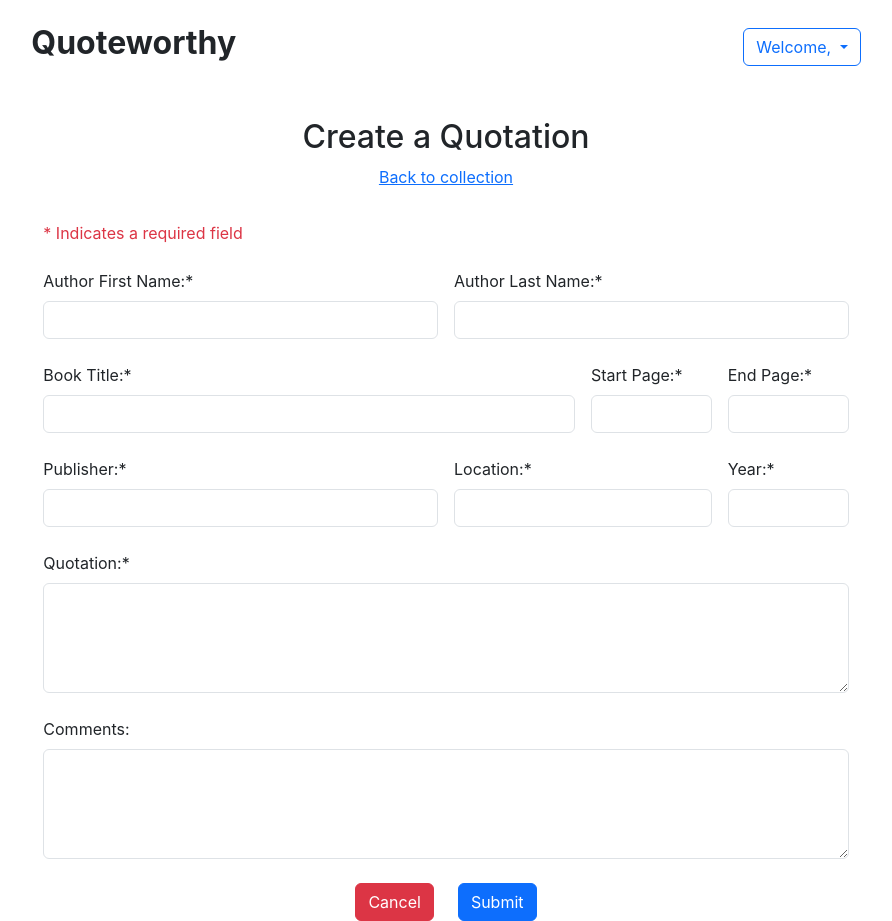
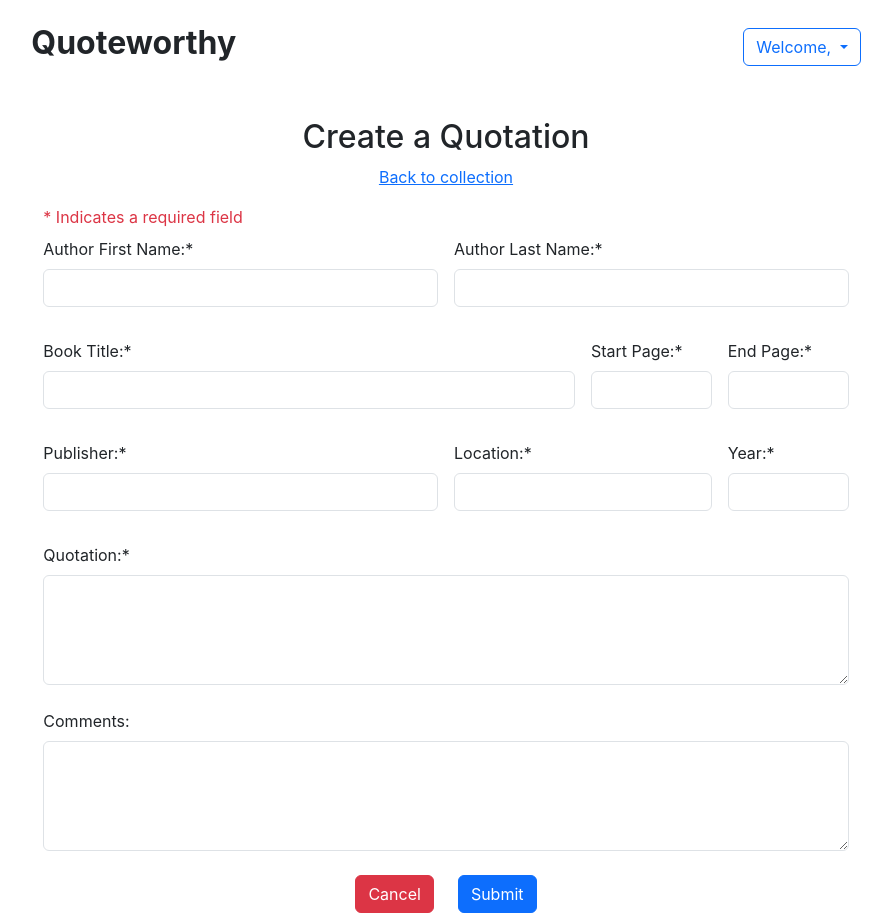
Before and after one commit to JohnathonBowers/quoteworthyProject, a React (Create React App) app in the folder client/: page /quotations/add in a window 1280 px wide. Shown: the whole page, without its empty margins (194-1086 px from the left). Built offline with nearby package versions, Linux system fonts and the light colour scheme.

Commit message:
refactored styling of back-end error message display on QuotationForm component

```diff
--- a/client/src/components/QuotationCreate.jsx
+++ b/client/src/components/QuotationCreate.jsx
@@ -18,7 +18,7 @@ const QuotationCreate = (props) => {
         comments: ""
     }
 
-    const [errors, setErrors] = useState([])
+    const [errors, setErrors] = useState()
 
     const { firstName, logoutUser } = props
 
@@ -30,12 +30,7 @@ const QuotationCreate = (props) => {
                 navigate(`/quotations/${res.data._id}`)
             })
             .catch(err => {
-                const errorResponse = err.response.data.errors
-                const errorArray = [];
-                for (const key of Object.keys(errorResponse)) {
-                    errorArray.push(errorResponse[key].message)
-                }
-                setErrors(errorArray)
+                setErrors(err.response.data.errors)
             })
     }
 
--- a/client/src/components/QuotationEdit.jsx
+++ b/client/src/components/QuotationEdit.jsx
@@ -11,7 +11,7 @@ const QuotationEdit = (props) => {
 
     const [quotation, setQuotation] = useState({})
 
-    const [errors, setErrors] = useState([])
+    const [errors, setErrors] = useState()
 
     const [loaded, setLoaded] = useState(false)
 
@@ -42,12 +42,7 @@ const QuotationEdit = (props) => {
                 navigate("/quotations/" + id)
             })
             .catch(err => {
-                const errorResponse = err.response.data.errors
-                const errorArray = [];
-                for (const key of Object.keys(errorResponse)) {
-                    errorArray.push(errorResponse[key].message)
-                }
-                setErrors(errorArray)
+                setErrors(err.response.data.errors)
             })
     }
 
--- a/client/src/components/QuotationForm.jsx
+++ b/client/src/components/QuotationForm.jsx
@@ -24,59 +24,104 @@ const QuotationForm = (props) => {
     }
 
     return (
-        <div className="container col-lg-12">
-            <div className="mb-4">
-            {
-                errors.map((error, index) => <p key={index} className="text-danger">{error}</p>)
-            }
-            </div>
-            <p className="text-danger mb-4">* Indicates a required field</p>
+        <div className="container col-lg-12 mt-2">
+            <p className="text-danger mb-2">* Indicates a required field</p>
             <form onSubmit={handleSubmit}>
-                <div className="row g-3">
-                    <div className="col-sm-6">
+                <div className="row g-3 mb-4">
+                    <div className="col-md-6">
                         <label htmlFor="authorFirstName" className="form-label mb-2">Author First Name:*</label>
-                        <input type="text" name="authorFirstName" className="form-control mb-4" value={quotation.authorFirstName} onChange={handleChange} />
+                        <input type="text" name="authorFirstName" className="form-control mb-2" value={quotation.authorFirstName} onChange={handleChange} />
+                        {
+                            errors && errors.authorFirstName ?
+                            <p className="text-danger mb-2">{errors.authorFirstName.message}</p> :
+                            ""
+                        }
                     </div>
-                    <div className="col-sm-6">
+                    <div className="col-md-6">
                         <label htmlFor="authorLastName" className="form-label mb-2">Author Last Name:*</label>
-                        <input type="text" name="authorLastName" className="form-control mb-4" value={quotation.authorLastName} onChange={handleChange} />
+                        <input type="text" name="authorLastName" className="form-control mb-2" value={quotation.authorLastName} onChange={handleChange} />
+                        {
+                            errors && errors.authorLastName ?
+                            <p className="text-danger mb-2">{errors.authorLastName.message}</p> :
+                            ""
+                        }
                     </div>
                 </div>
-                <div className="row g-3">
-                    <div className="col-sm-8">
+                <div className="row g-3 mb-4">
+                    <div className="col-md-8">
                         <label htmlFor="bookTitle" className="form-label mb-2">Book Title:*</label>
-                        <input type="text" name="bookTitle" className="form-control mb-4" value={quotation.bookTitle} onChange={handleChange} />
+                        <input type="text" name="bookTitle" className="form-control mb-2" value={quotation.bookTitle} onChange={handleChange} />
                     </div>
-                    <div className="col-sm-2">
+                    <div className="col-md-2">
                         <label htmlFor="startPage" className="form-label mb-2">Start Page:*</label>
-                        <input type="number" name="startPage" className="form-control mb-4" value={quotation.startPage} onChange={handleChange} />
+                        <input type="number" name="startPage" className="form-control mb-2" value={quotation.startPage} onChange={handleChange} />
                     </div>
-                    <div className="col-sm-2">
+                    <div className="col-md-2">
                         <label htmlFor="endPage" className="form-label mb-2">End Page:*</label>
-                        <input type="number" name="endPage" className="form-control mb-4" value={quotation.endPage} onChange={handleChange} />
+                        <input type="number" name="endPage" className="form-control mb-2" value={quotation.endPage} onChange={handleChange} />
                     </div>
+                    {
+                        errors && errors.bookTitle ?
+                        <p className="text-danger mt-0 mb-2">{errors.bookTitle.message}</p> :
+                        ""
+                    }
+                    {
+                        errors && errors.startPage ?
+                        <p className="text-danger mt-0 mb-2">{errors.startPage.message}</p> :
+                        ""
+                    }
+                    {
+                        errors && errors.endPage ?
+                        <p className="text-danger mt-0 mb-2">{errors.endPage.message}</p> :
+                        ""
+                    }
                 </div>
-                <div className="row g-3">
-                    <div className="col-sm-6">
+                <div className="row g-3 mb-4">
+                    <div className="col-md-6">
                         <label htmlFor="publisherName" className="form-label mb-2">Publisher:*</label>
-                        <input type="text" name="publisherName" className="form-control mb-4" value={quotation.publisherName} onChange={handleChange} />
+                        <input type="text" name="publisherName" className="form-control mb-2" value={quotation.publisherName} onChange={handleChange} />
                     </div>
-                    <div className="col-sm-4">
+                    <div className="col-md-4">
                         <label htmlFor="publisherLocation" className="form-label mb-2">Location:*</label>
-                        <input type="text" name="publisherLocation" className="form-control mb-4" value={quotation.publisherLocation} onChange={handleChange} />
+                        <input type="text" name="publisherLocation" className="form-control mb-2" value={quotation.publisherLocation} onChange={handleChange} />
                     </div>
-                    <div className="col-sm-2">
+                    <div className="col-md-2">
                         <label htmlFor="yearPublished" className="form-label mb-2">Year:*</label>
-                        <input type="number" name="yearPublished" className="form-control mb-4" value={quotation.yearPublished} onChange={handleChange} />
+                        <input type="number" name="yearPublished" className="form-control mb-2" value={quotation.yearPublished} onChange={handleChange} />
                     </div>
+                    {
+                        errors && errors.publisherName ?
+                        <p className="text-danger mt-0 mb-2">{errors.publisherName.message}</p> :
+                        ""
+                    }
+                    {
+                        errors && errors.publisherLocation ?
+                        <p className="text-danger mt-0 mb-2">{errors.publisherLocation.message}</p> :
+                        ""
+                    }
+                    {
+                        errors && errors.yearPublished ?
+                        <p className="text-danger mt-0 mb-2">{errors.yearPublished.message}</p> :
+                        ""
+                    }
                 </div>
-                <div className="g-3">
+                <div className="g-3 mb-4">
                     <label htmlFor="quotation" className="form-label mb-2">Quotation:*</label>
-                    <textarea name="quotation" cols="30" rows="4" className="form-control mb-4" value={quotation.quotation} onChange={handleChange}></textarea>
+                    <textarea name="quotation" cols="30" rows="4" className="form-control mb-2" value={quotation.quotation} onChange={handleChange}></textarea>
+                    {
+                        errors && errors.quotation ?
+                        <p className="text-danger mt-0 mb-2">{errors.quotation.message}</p> :
+                        ""
+                    }
                 </div>
-                <div className="g-3">
+                <div className="g-3 mb-4">
                     <label htmlFor="comments" className="form-label mb-2">Comments:</label>
                     <textarea name="comments" cols="30" rows="4" className="form-control mb-4" value={quotation.comments} onChange={handleChange}></textarea>
+                    {
+                        errors && errors.comments ?
+                        <p className="text-danger mt-0 mb-2">{errors.comments.message}</p> :
+                        ""
+                    }
                 </div>
                 <div className="d-flex flex-row justify-content-center">
                     <button className="me-4 btn btn-danger" onClick={handleCancel}>Cancel</button>
```
